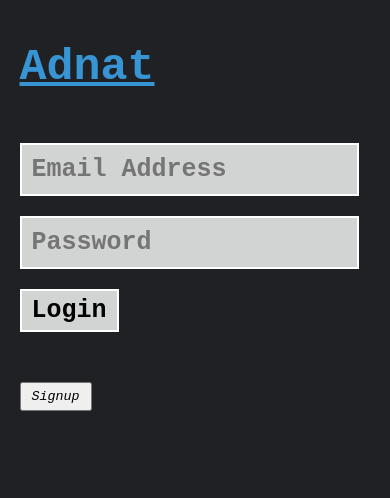
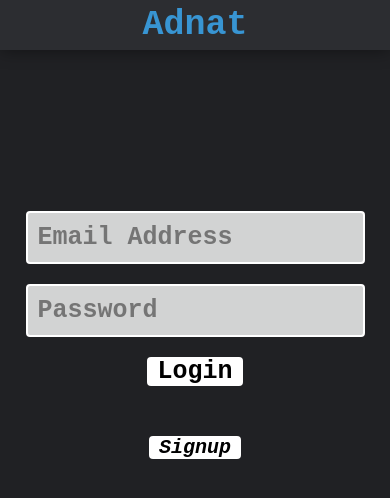
Before and after one commit to thrlstl/adnat-client, a React (Create React App) app: page /auth in a window 390 px wide. Shown: the top 498 px of the page. Built offline with nearby package versions, Linux system fonts and the light colour scheme.

Commit message:
Responsive styling updates

```diff
--- a/src/App.css
+++ b/src/App.css
@@ -1,16 +1,39 @@
 .App {
   font-family: "Courier New", Courier, monospace;
-  width: 90vw;
+  width: 100vw;
   font-size: 20px;
-  margin-left: 5vw;
-  margin-top: 5vh;
   color: white;
+}
+
+.header-container {
+  display: flex;
+  top: 0;
+  height: 50px;
+  z-index: 1;
+  position: fixed;
+  background-color: #2c2d31;
+  width: 100vw;
+  box-shadow: 0px 0px 18px 0px rgba(0, 0, 0, 0.45);
 }
 
 .header {
   color: #3895d3;
-  font-size: 45px;
+  text-decoration: none;
+  font-size: 35px;
   font-weight: bold;
+  width: max-content;
+  height: max-content;
+  margin: auto;
+}
+
+.header:hover {
+  color: white;
+}
+
+.dashboard-container {
+  margin-top: 75px;
+  margin-left: 5vw;
+  width: 90vw;
 }
 
 .form-container {
@@ -19,8 +42,22 @@
   width: 100vw;
 }
 
+.auth {
+  width: max-content;
+  margin-left: auto;
+  margin-right: auto;
+  margin-top: 25vh;
+}
+
+.auth > .form > input[type="submit"] {
+  width: max-content;
+  margin-left: auto;
+  margin-right: auto;
+}
+
 .form > input {
   border: solid 2px white;
+  border-radius: 4px;
   background-color: rgba(255, 255, 255, 0.8);
   font-family: "Courier New", Courier, monospace;
   font-size: 25px;
@@ -35,15 +72,46 @@
 }
 
 .form > input[type="submit"] {
-  padding: 5px 10px;
+  border: none;
+  border-radius: 4px;
+  background-color: white;
+  padding: 0px 10px;
   font-weight: bold;
 }
 
+.form > input[type="submit"]:hover {
+  background-color: #3895d3;
+  color: white;
+  border-bottom: 5px solid white;
+}
+
+.auth-toggle-container {
+  margin-top: 50px;
+  width: max-content;
+  margin-left: auto;
+  margin-right: auto;
+}
+
 .auth-toggle {
+  border: none;
+  border-radius: 4px;
+  background-color: white;
+  font-family: "Courier New", Courier, monospace;
+  font-size: 20px;
   font-style: italic;
-  font-family: "Courier New", Courier, monospace;
-  margin-top: 50px;
-  padding: 5px 10px;
+  font-weight: bold;
+  padding: 0px 10px;
+}
+
+.auth-toggle:hover {
+  background-color: #3895d3;
+  color: white;
+  border-bottom: 5px solid white;
+}
+
+.auth-toggle:focus {
+  outline: none;
+  border: solid 4px white;
 }
 
 .error-message {
@@ -54,6 +122,7 @@
 a[id="logout"],
 a[id="org-action"],
 a[id="org-action close"] {
+  border-radius: 4px;
   padding: 0px 10px;
   text-decoration: none;
   color: black;
@@ -106,7 +175,7 @@ h2[id="org-name"] {
 
 .category-cell {
   font-weight: bolder;
-  background-color: rgba(56, 149, 211, 0.5);
+  background-color: #46484e;
 }
 
 .shift-row {
--- a/src/components/Auth/API.js
+++ b/src/components/Auth/API.js
@@ -1,6 +1,6 @@
 const useAPI = () => {
 
-    const env = 'production'
+    const env = 'development'
     const development = 'http://localhost:3000/'
     const production = 'https://adnat-api.herokuapp.com/'
 
--- a/src/components/Auth/Login.js
+++ b/src/components/Auth/Login.js
@@ -7,7 +7,7 @@ function Login({ toggle, setToggle }) {
     const { error, handleChange, handleSubmit } = useLogin()
 
     return (
-        <Container name='form-container'>
+        <Container name='form-container auth'>
             { error.length > 0 && <ErrorMessage error={error} /> }
             <form className='form' onSubmit={handleSubmit}>
                 <input
@@ -25,7 +25,9 @@ function Login({ toggle, setToggle }) {
                     type='submit'
                     value='Login' />
             </form>
-            <button className='auth-toggle' onClick={() => setToggle(!toggle)}>Signup</button>
+            <Container name='auth-toggle-container'>
+                <button className='auth-toggle' onClick={() => setToggle(!toggle)}>Signup</button>
+            </Container>
         </Container>
     )
 }
--- a/src/components/Auth/Signup.js
+++ b/src/components/Auth/Signup.js
@@ -1,12 +1,13 @@
 import useSignup from './useSignup';
 import ErrorMessage from './ErrorMessage';
+import Container from '../Container';
 
 function Signup({ toggle, setToggle }) {
 
     const { errors, handleChange, handleSubmit } = useSignup()
 
     return (
-        <div className='form-container'>
+        <div className='form-container auth'>
             <form className='form' onSubmit={handleSubmit}>
 
                     { errors.length && <ErrorMessage error={errors} /> }
@@ -45,7 +46,9 @@ function Signup({ toggle, setToggle }) {
                     type="submit"
                     value="Signup"/>
             </form>
-            <button className='auth-toggle' onClick={() => setToggle(!toggle)}>Login</button>
+                <Container name='auth-toggle-container'>
+                    <button className='auth-toggle' onClick={() => setToggle(!toggle)}>Login</button>
+                </Container>
         </div>
     )
 }
--- a/src/components/Header.js
+++ b/src/components/Header.js
@@ -1,6 +1,10 @@
+import Container from "./Container";
+
 function Header() {
     return (
-        <a href='/dashboard' className='header'>Adnat</a>
+        <Container name='header-container'>
+            <a href='/dashboard' className='header'>Adnat</a>
+        </Container>
     )
 }
 
```
